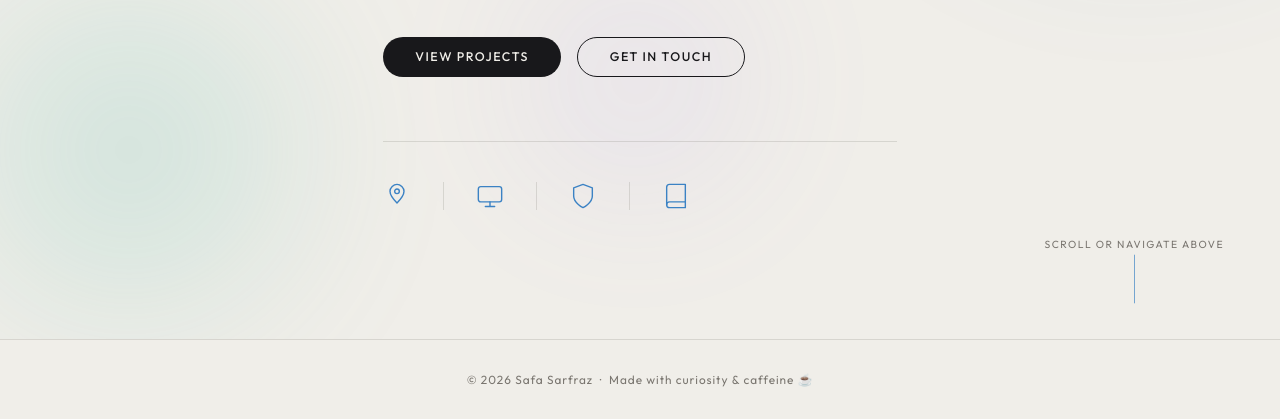
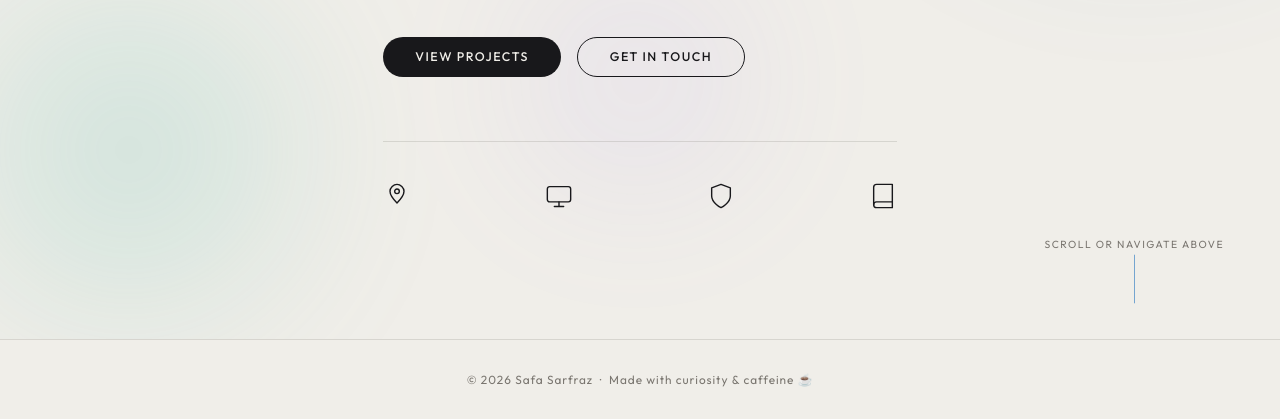
Before and after one commit to vviperinae/vviperinae.github.io, a plain HTML site: page index.html in a window 1280 px wide. Shown: the part 461-880 px from the top of the page. Drawn offline with nearby package versions, Linux system fonts and the light colour scheme.

Commit message:
Refactor home-stats and add stat-divider styles
Updated home-stats layout and added stat-divider styles.

```diff
--- a/style.css
+++ b/style.css
@@ -405,10 +405,10 @@ body.hovering .cursor-ring {
 .home-stats {
   display: flex;
   align-items: center;
-  gap: 2rem;
-  flex-wrap: wrap;
+  justify-content: space-between;
   padding-top: 2.5rem;
   border-top: 1px solid var(--line);
+  width: 100%;
 }
 
 .stat {
@@ -417,15 +417,14 @@ body.hovering .cursor-ring {
   justify-content: center;
 }
 
-.stat svg {
-  color: var(--accent);
+.stat-divider {
+  display: flex;
+  align-items: center;
+  gap: 0.3rem;
 }
 
-/* Thin vertical divider between icons */
-.stat-divider {
-  width: 1px;
-  height: 28px;
-  background: var(--line);
+.stat-divider svg {
+  opacity: 0.5;
 }
 
 /* --- Scroll hint --- */
```
